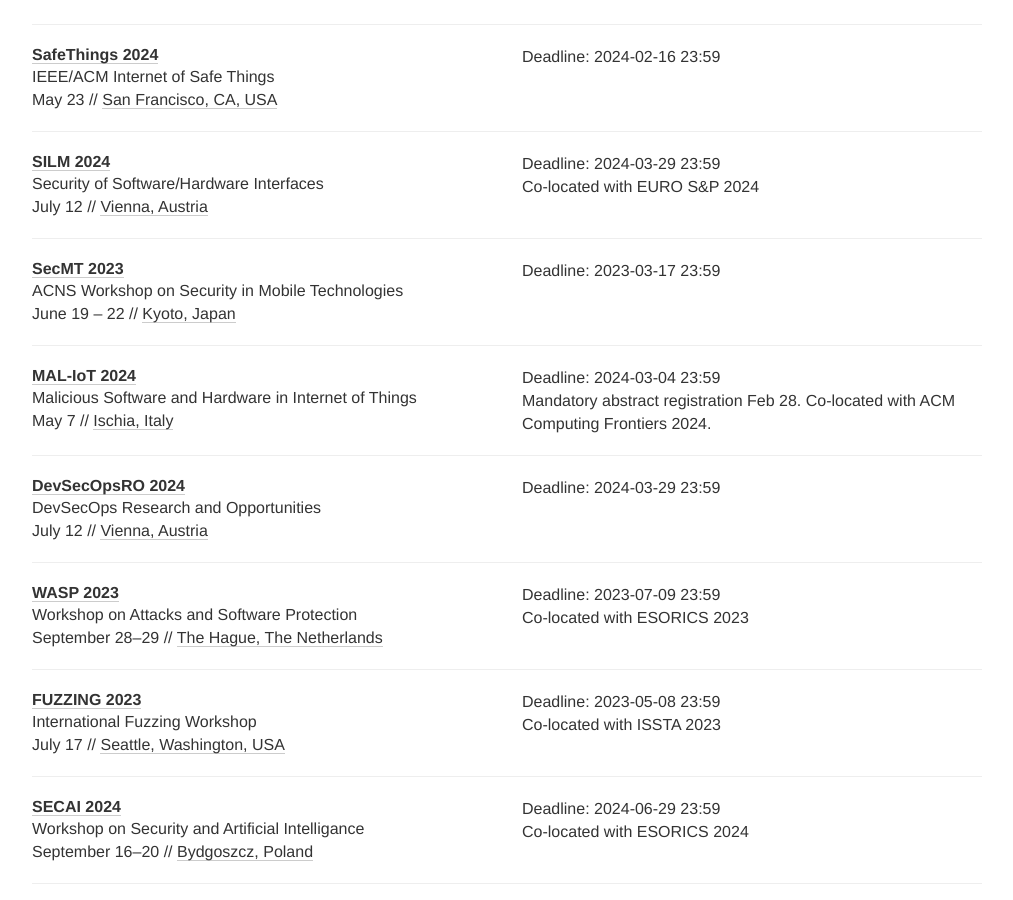
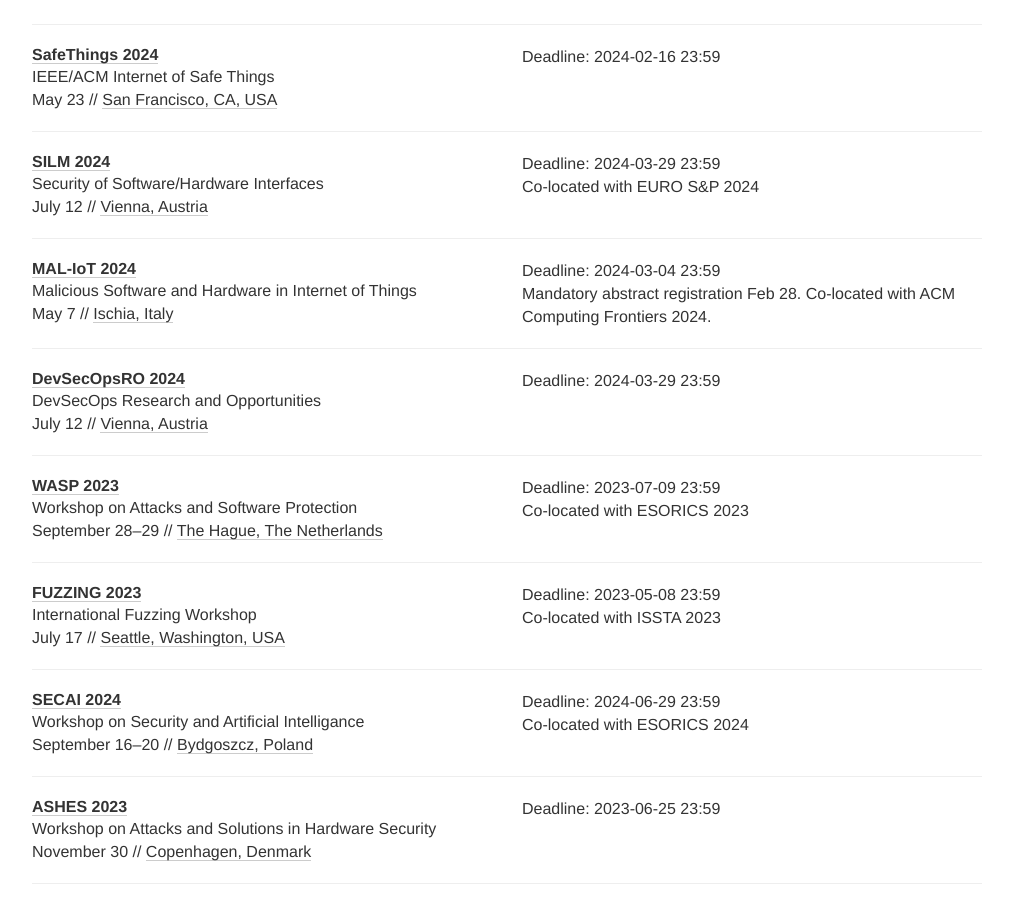
Before and after one commit to sec-deadlines/sec-deadlines.github.io, a Jekyll site: the page built from index.html, in a window 1280 px wide and 900 px high, scrolled down 12738 px. Shown: the whole window, without its empty margins (133-1146 px from the left). Built offline with Jekyll 4.4.1, drawn with Linux system fonts in a browser that asks for light colours; nearby versions of some CDN libraries; comment, search, counter and statistics services are not loaded.

Commit message:
secmt seems to be discontinued

```diff
--- a/_data/conferences.yml
+++ b/_data/conferences.yml
@@ -882,15 +882,6 @@
   place: Vienna, Austria
   tags: [SEC, SHOP]
 
-- name: SecMT
-  year: 2023
-  date: "June 19 – 22"
-  description: ACNS Workshop on Security in Mobile Technologies
-  link: https://spritz.math.unipd.it/events/2023/ACNS_Workshop/
-  deadline: ["2023-03-17 23:59"]
-  place: Kyoto, Japan
-  tags: [SEC, PRIV, SHOP]
-
 - name: MAL-IoT
   description: Malicious Software and Hardware in Internet of Things
   year: 2024
```
